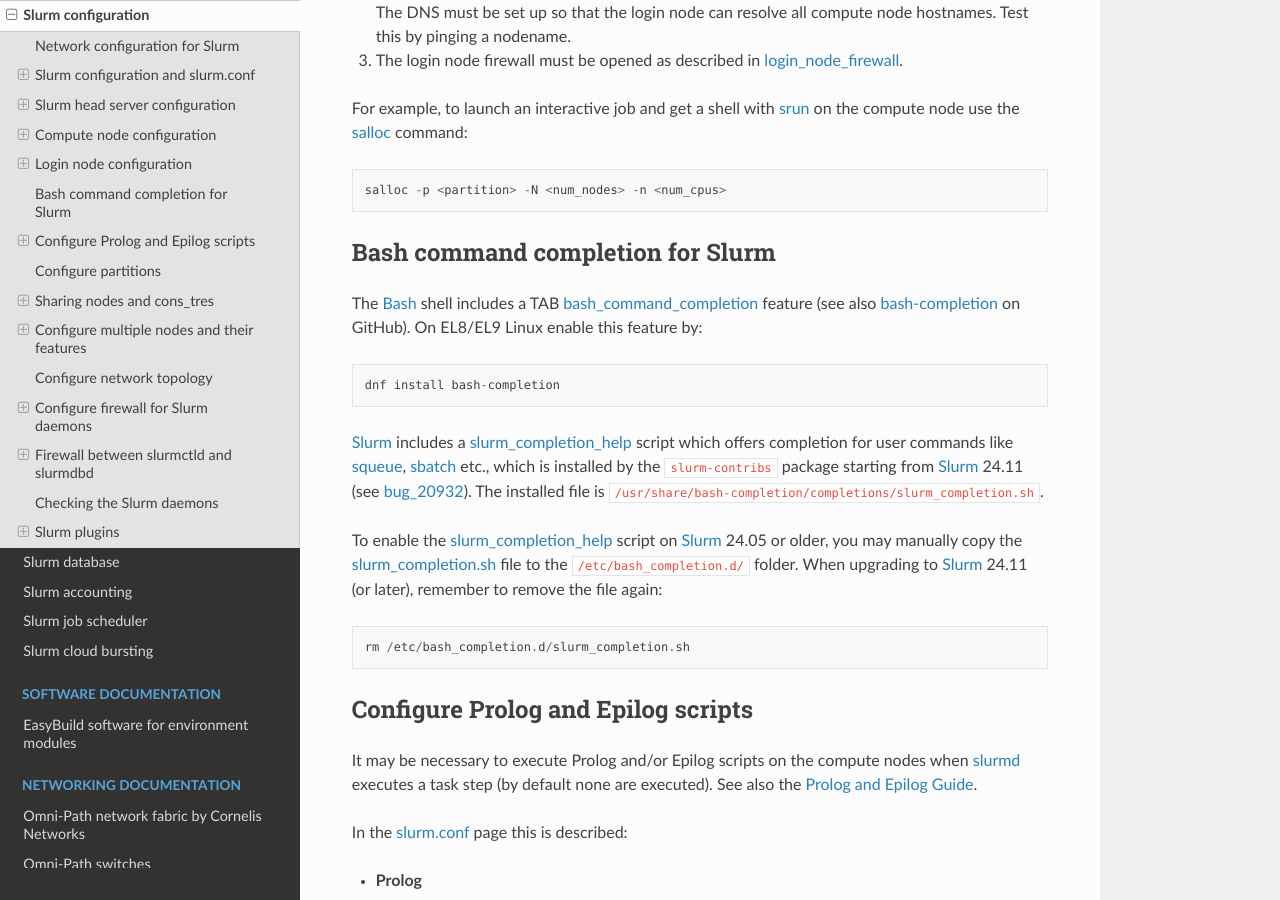
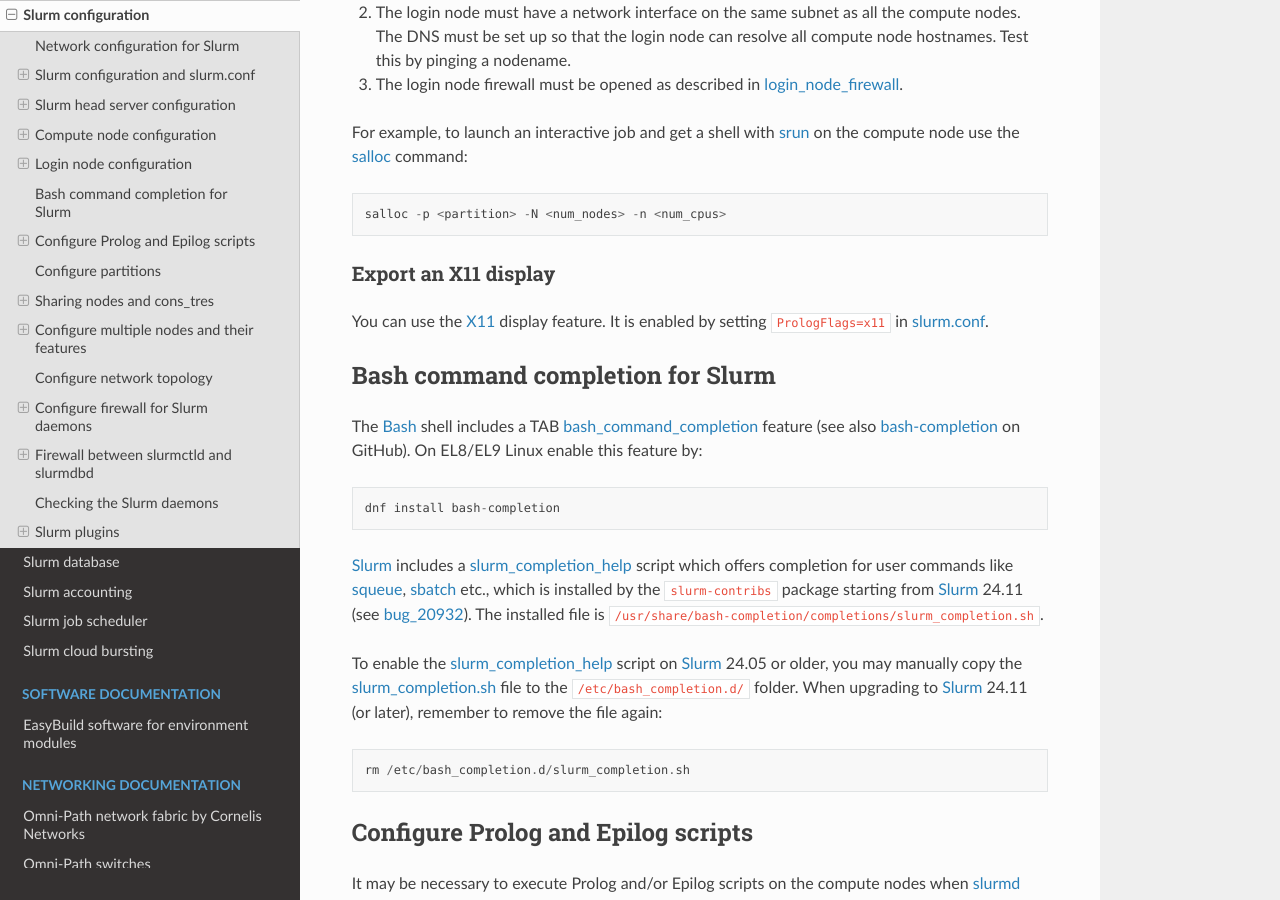
Before and after one commit to OleHolmNielsen/Niflheim_system, a Sphinx documentation site: the page built from docs/Slurm_configuration.rst, in a window 1280 px wide and 900 px high, scrolled down 35153 px. Built offline with Sphinx 7.4.7 and the Read the Docs theme 3.1.0, drawn with Linux system fonts in a browser that asks for light colours; some of the changed text lies outside the part shown.

Commit message:
Export an X11 display

```diff
--- a/docs/Slurm_configuration.rst
+++ b/docs/Slurm_configuration.rst
@@ -1498,6 +1498,14 @@
 
 .. _use_interactive_step: https://slurm.schedmd.com/faq.html#prompt
 
+Export an X11 display
+---------------------
+
+You can use the X11_ display feature.
+It is enabled by setting ``PrologFlags=x11`` in slurm.conf_.
+
+.. _X11: https://en.wikipedia.org/wiki/X_Window_System
+
 Bash command completion for Slurm
 ==================================
 
```
